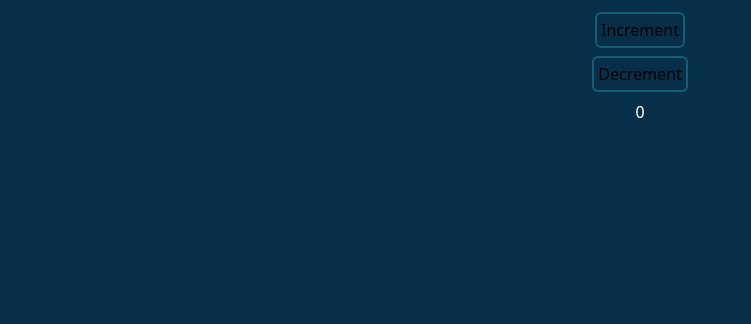
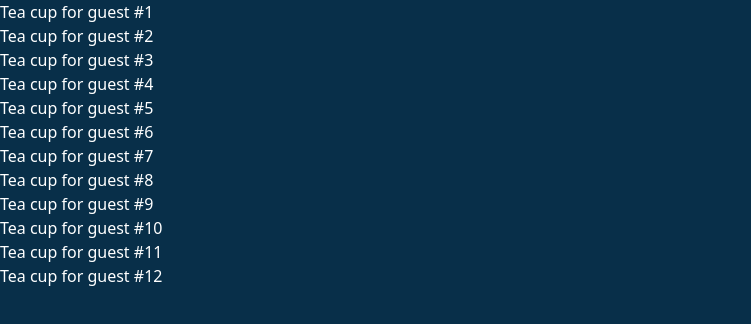
Before and after one commit to syedaAnusha/React-Indepth, a React (Vite) app in the folder learn-react-indepth/: page / in a window 1280 px wide. Shown: the top 324 px of the page, without its empty margins (0-751 px from the left). Built offline with nearby package versions, Linux system fonts and the light colour scheme.

Commit message:
refactor: Add LocalMutation.jsx

```diff
--- a/learn-react-indepth/src/App.jsx
+++ b/learn-react-indepth/src/App.jsx
@@ -1,11 +1,11 @@
 /* eslint-disable no-unused-vars */
 import React, { Component } from "react";
-import Counter from "./react-hooks-components/use-state/Counter";
+import LocalMutation from "./react-hooks-components/use-state/LocalMutation";
 export default class App extends Component {
   render() {
     return (
       <>
-        <Counter />
+        <LocalMutation />
       </>
     );
   }
--- /dev/null
+++ b/learn-react-indepth/src/react-hooks-components/use-state/LocalMutation.jsx
@@ -0,0 +1,12 @@
+/* eslint-disable react/prop-types */
+function Cup({ guest }) {
+  return <h2 className="text-white">Tea cup for guest #{guest}</h2>;
+}
+
+export default function TeaGathering() {
+  let cups = [];
+  for (let i = 1; i <= 12; i++) {
+    cups.push(<Cup key={i} guest={i} />);
+  }
+  return cups;
+}
```
